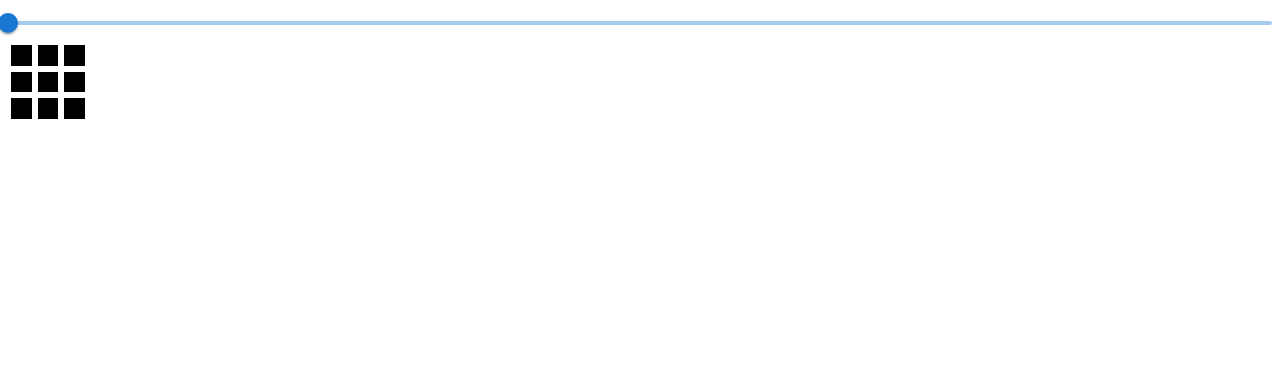
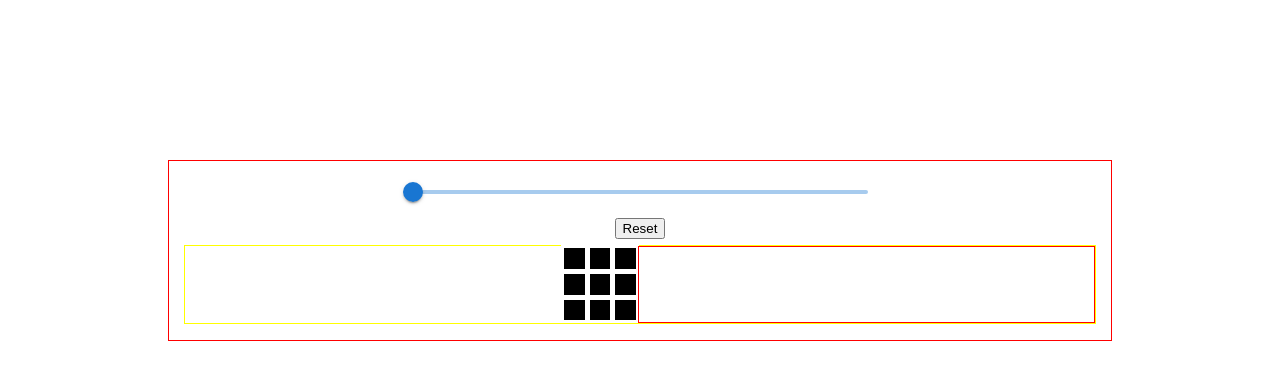
Before and after one commit to SmarterFuture/web-games, a React (Create React App) app: page / in a window 1280 px wide. Shown: the top 380 px of the page. Built offline with nearby package versions, Linux system fonts and the light colour scheme.

Commit message:
kinda safe validating sudoku, design changes

```diff
--- a/src/App.tsx
+++ b/src/App.tsx
@@ -1,5 +1,6 @@
 import React, {MouseEventHandler, useState} from "react";
-import Slider from '@mui/material/Slider';
+import Slider from "@mui/material/Slider";
+import { validateSudoku } from "./utils";
 
 interface Button {
     value: string,
@@ -12,7 +13,6 @@ interface Size {
 
 
 export function Square({value, onClick}: Button) {
-
     return (
         <button className="square" onClick={onClick}>
             { value }
@@ -23,14 +23,34 @@ export function Square({value, onClick}: Button) {
 export function Game({side}: Size) {
 
     const [xNext, setXNext] = useState<boolean>(true);
-    const [tiles, setTiles] = useState<Array<string>>(Array(side ^ 2).fill(""));
+    const [tiles, setTiles] = useState<Array<string>>(Array(side ** 2));
+    const [cbs, setCbs] = useState<Array<Array<string>>>(Array());
+
+    function jumpTo(move: number) {
+        const nextCbs = cbs.slice(0, move + 1);
+        const newState = nextCbs[move];
+        setTiles(newState);
+        setXNext(!!(move % 2));
+        setCbs(nextCbs);
+    }
 
     function playerTurn( index: number ) {
         const nextState = tiles.slice();
         const symbol = xNext ? "X" : "O";
+        if (tiles[index] !== undefined) {
+            return;
+        }
         nextState[index] = symbol;
         setTiles(nextState);
         setXNext(!xNext);
+
+        const nextCbs = cbs.slice();
+        nextCbs.push(nextState);
+        setCbs(nextCbs);
+
+
+        const out = validateSudoku(nextState, side, Math.max(3, side - 1));
+        console.log(out, symbol);
     }
 
     let rows: Array<React.JSX.Element> = [];
@@ -42,25 +62,55 @@ export function Game({side}: Size) {
                 <Square key={x} value={tiles[pos]} onClick={() => playerTurn(pos)}/>
             );
         }
-        rows.push(<div key={y} className="board-row">{cols}</div>);
+        rows.push(<div key={y} className="board-line">{cols}</div>);
     }
+
+    let cbbs: Array<React.JSX.Element> = [];
+    cbs.forEach((_, i) => {
+        cbbs.push(
+            <li key={i}>
+                <button onClick={() => jumpTo(i)}>
+                { !(i % 2) ? "X" : "0" }, move #{i+1}
+                </button>
+            </li>
+        );
+    })
+
     return (
-        <>
-            {rows}
-        </>
+        <div className="tictactoeBox">
+            <div>
+                {rows}
+            </div>
+            <div className="historyDiv">
+                <ul className="historyList">
+                    {cbbs}
+                </ul>
+            </div>
+        </div>
     );
 }
 
-export default function Frame() {
+export default function TicTacToe() {
     const [size, setSize] = useState<number>(3);
+    const [key, setKey] = useState<boolean>(false);
+
     function handleChange(_: Event, newValue: number | number[]) {
         setSize(newValue as number);
+        setKey(!key)
+    }
+    function handleReset() {
+        setKey(!key);
     }
 
     return (
-        <>
-            <Slider min={3} max={10} onChange={handleChange}/>
-            <Game key={size} side={size} />
-        </>
+        <div className="box">
+            <div className="sliderBox">
+                <Slider min={3} max={10} onChange={handleChange}/>
+            </div>
+            <button className="buttonBox" onClick={() => handleReset()}>
+                Reset
+            </button>
+            <Game key={+key} side={size} />
+        </div>
     )
 }
--- a/src/styles.css
+++ b/src/styles.css
@@ -3,14 +3,53 @@
 .square {
     background-color: #000000;
     border: solid #FFFFFF;
-    float: left;
     height: 2em;
     width: 2em;
     text-align: center;
+    margin: -1px -1px 0px 0px;
+    float: left;
 }
 
-.board-row:after {
-  clear: both;
-  content: '';
-  display: table;
+.board-line {
+    clear: both;
+    content: "";
+    display: table;
 }
+
+.box {
+    min-width: 20em;
+    margin: 10em;
+    padding: 1em;
+    display: flex;
+    flex-flow: column nowrap;
+    align-items: center;
+    justify-content: center;
+    border: solid thin red
+}
+
+.sliderBox {
+    width: 50%;
+    min-width: 20em;
+}
+
+.buttonBox {
+    margin: .5em
+}
+
+.historyList {
+    width: 50%;
+    list-style: none;
+}
+
+.historyDiv {
+    border: solid thin red;
+    width: 50%
+}
+
+.tictactoeBox {
+    display: flex;
+    flex: 1;
+    width: 100%;
+    justify-content: end;
+    border: solid thin yellow
+}
--- /dev/null
+++ b/src/utils.ts
@@ -0,0 +1,53 @@
+
+interface IStreak {
+    len: number
+    _target: number
+    _char: string
+}
+
+class Streak implements IStreak {
+    len: number;
+    _target: number;
+    _char: string;
+
+    constructor(target: number) {
+        this.len = 0;
+        this._target = target;
+        this._char = "";
+    }
+    extend(txt: string): boolean {
+        if (txt === this._char) {
+            this.len += 1;
+        } else {
+            this.len = 1;
+            this._char = txt;
+        }
+        if ( this.len >= this._target && this._char !== undefined ) {
+            return true;
+        }
+        return false;
+    }
+}
+
+export function validateSudoku(board: Array<string>, width: number, len: number): boolean {
+
+    let streakRow: Streak = new Streak(len);
+    const streakCol: Array<Streak> = Array(width);
+
+    for (let i = 0; i < (width ** 2); i++) {
+        const e = board[i];
+        const idx = i % width;
+        if (idx === 0 ) {
+            streakRow = new Streak(len);
+        }
+        const row = streakRow.extend(e);
+
+        const line = streakCol[idx] || new Streak(len);
+        const col = line.extend(e);
+        streakCol[idx] = line;
+
+        if ( row || col ) { return true; }
+    }
+
+    return false;
+}
```
Also changed, not shown: src/.snake_game.ts (added).
